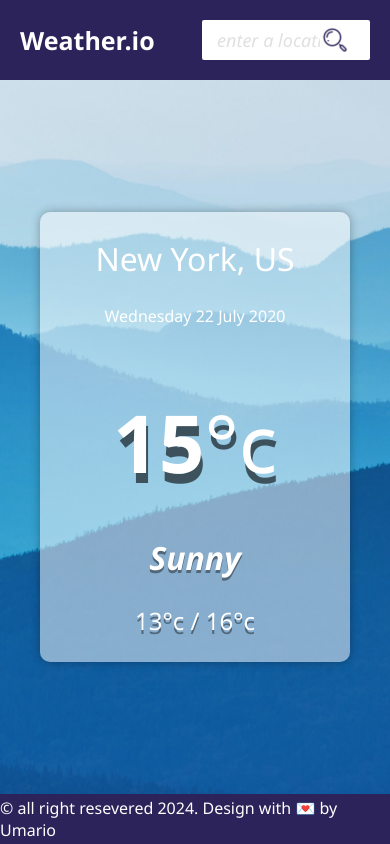
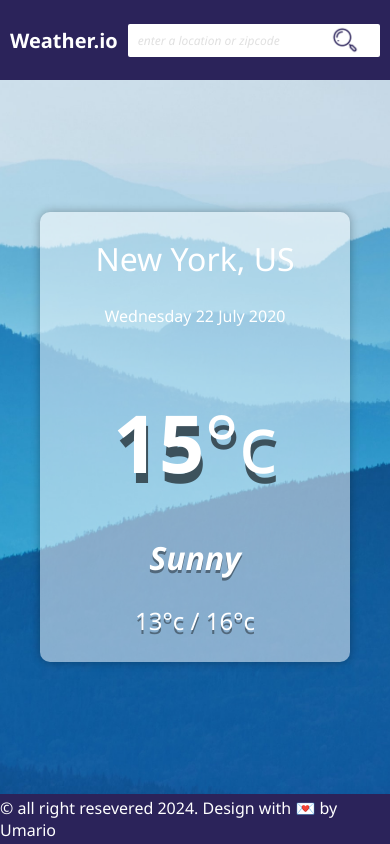
Before and after one commit to umar-io/weatherApp, a plain HTML site: page index.html in a window 390 px wide. Drawn offline with Linux system fonts and the light colour scheme; no server answers.

Commit message:
second commit

```diff
--- a/main.css
+++ b/main.css
@@ -180,9 +180,29 @@ footer p {
 }
 
 @media (max-width: 480px) {
+  header {
+    padding: 10px;
+    gap: 10px;
+  }
+
+  header h2 {
+    color: #fff;
+    font-size: 20px;
+    font-weight: 600;
+  }
+
+  header nav {
+    width: 80%;
+  }
+
+  .input-group input {
+    width: 100%;
+    padding: 8px 10px;
+    outline: none;
+    font-size: 12px;
+  }
 
   .infoDisplay {
     width: 100%;
   }
-
 }
```
